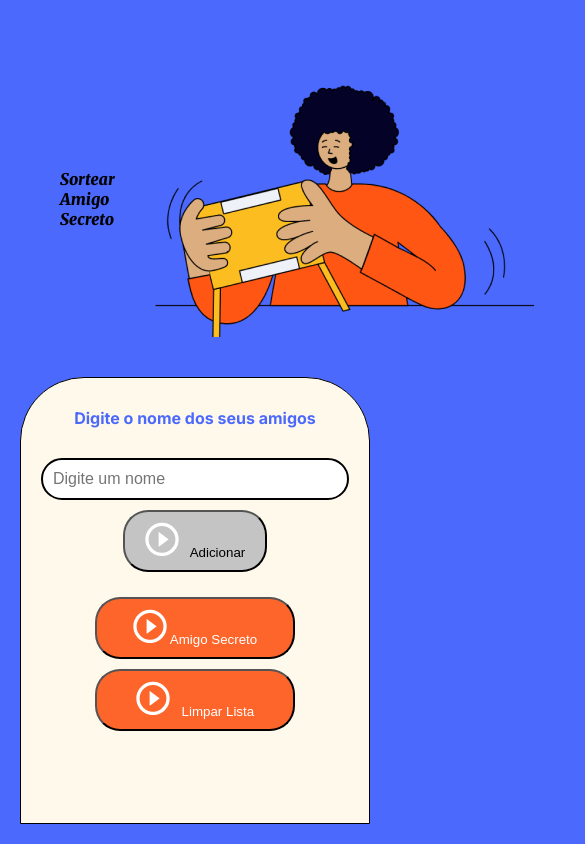
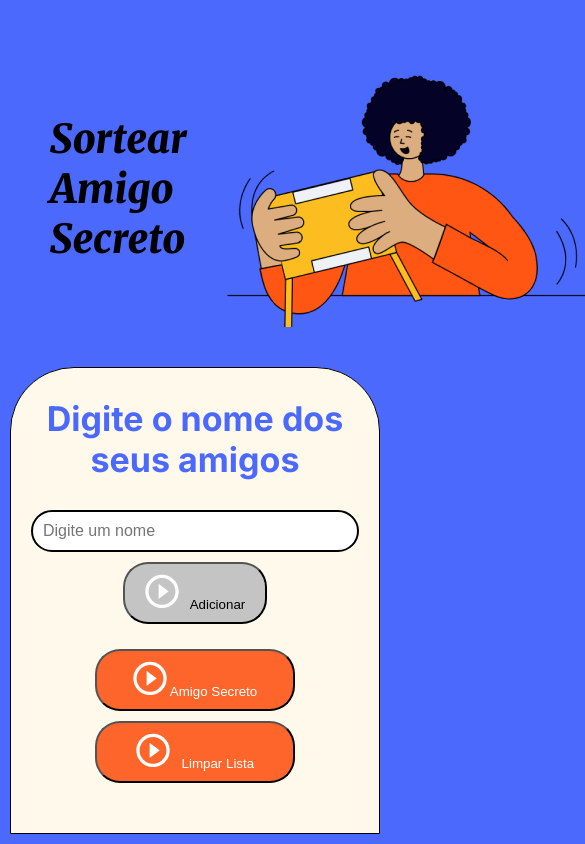
Before and after one commit to tluistorres/Jogo-Amigo-Secreto, a website: page index.html in a window 390 px wide. Shown: the top 844 px of the page, 585 px wide, since content can reach past the window. Drawn offline with nearby package versions, Linux system fonts and the light colour scheme.

Commit message:
Atualização do arquivo style.css

```diff
--- a/style.css
+++ b/style.css
@@ -44,7 +44,7 @@ body {
 }
 
 .main-title {
-    font-size: 1.5rem;
+    font-size: 2.5rem;
     font-family: "Merriweather", serif;
     font-weight: 900;
     font-style: italic;
@@ -137,46 +137,41 @@ ul {
 }
 
 @media (max-width: 1024px) {
-    .main-title {
-        font-size: 1.8rem;
-    }
-    .section-title {
-        font-size: 1.8rem;
+    .main-content {
+        padding: 10px;
+        margin: 0;
     }
 }
 
-@media (max-width: 768px) {
-    .main-title {
-        font-size: 1.6rem;
-    }
-    .section-title {
-        font-size: 1.6rem;
+@media (max-width: 780px) {
+    .main-content {
+        padding: 10px;
+        margin: 0;
     }
 }
 
 @media (max-width: 580px) {
-    .main-title {
-        font-size: 1.2rem;
-    }
-    .section-title {
-        font-size: 1.2rem;
-    }
-}
-
-@media (max-width: 480px) {
-    .main-title {
-        font-size: 1.0rem;
-    }
-    .section-title {
-        font-size: 1.0rem;
+    .main-content {
+        padding: 10px;
+        margin: 0;
     }
 }
 
 @media (max-width: 380px) {
+    .main-content {
+        padding: 10px;
+        margin: 0;
+    }
+}
+
+@media (max-width: 290px) {
     .main-title {
-        font-size: 0.75rem;
+        font-size: 1.5rem;
     }
     .section-title {
-        font-size: 0.75rem;
+        font-size: 1.5rem;
+    }
+    .input-name {
+        font-size: 0.9rem;
     }
 }
```
